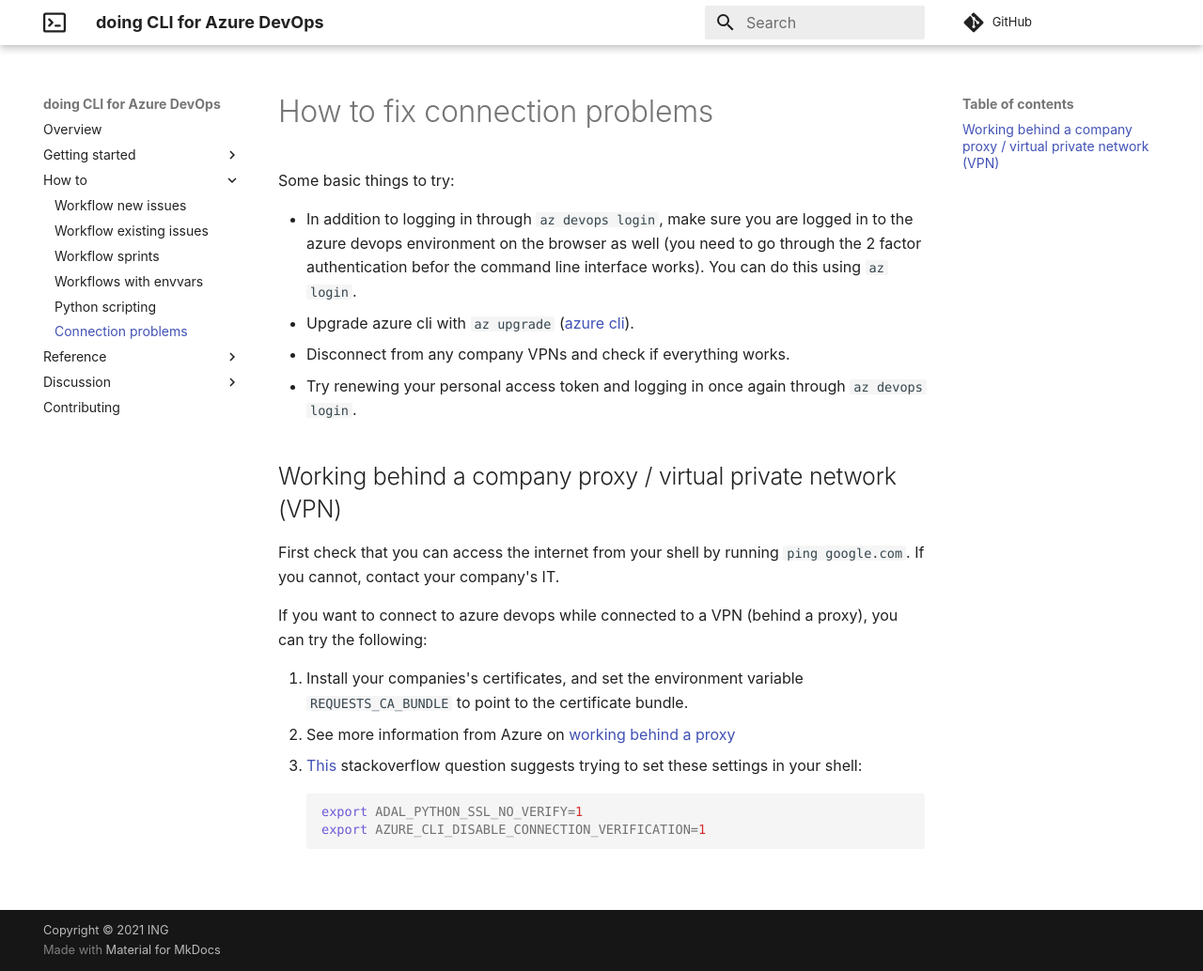
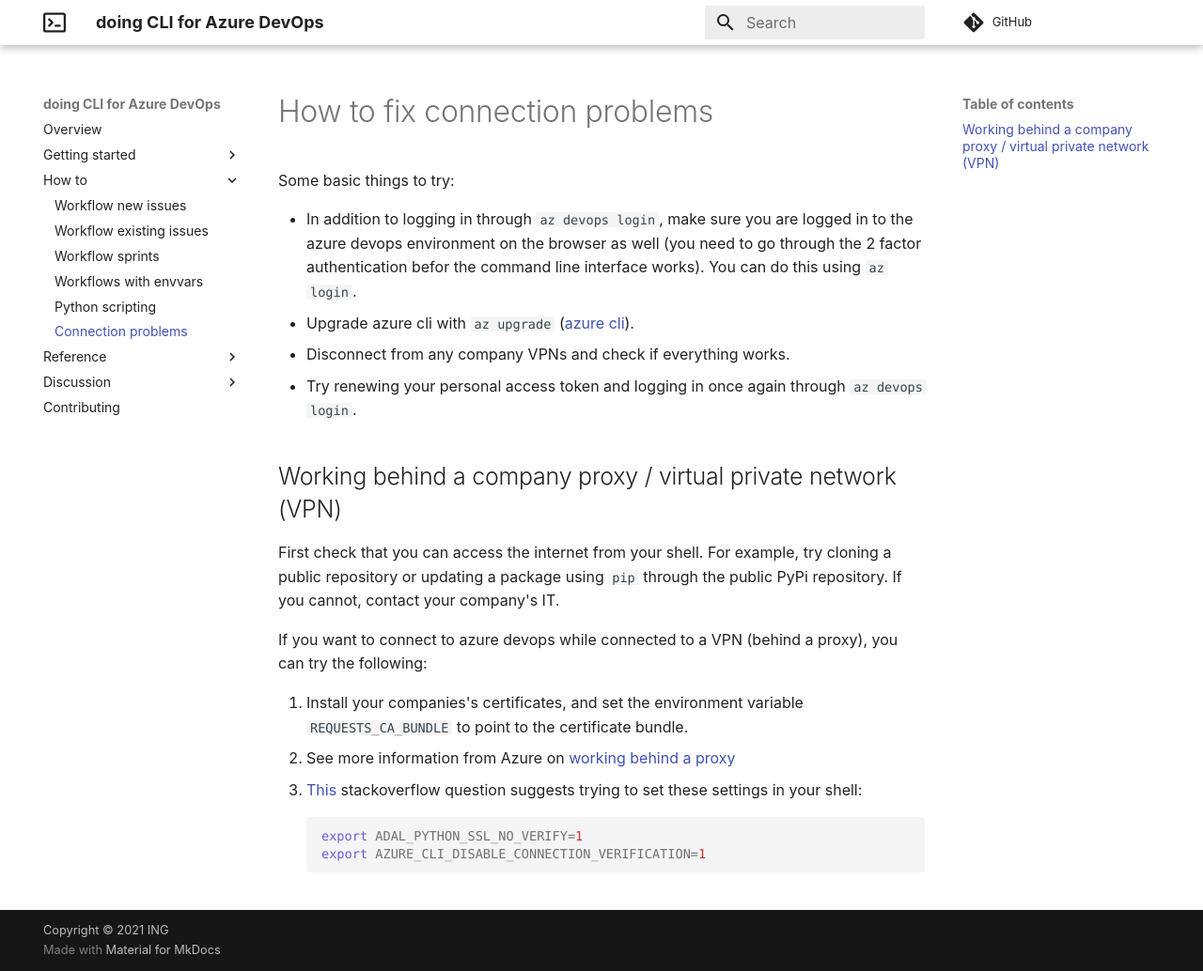
Before and after one commit to ing-bank/doing-cli, an MkDocs documentation site: the page built from docs/howto/connection_problems.md, in a window 1280 px wide and 1034 px high. Shown: the whole window at 94% size. Built offline with MkDocs 1.6.1 and Material for MkDocs 9.7.7, drawn with Linux system fonts in a browser that asks for light colours; comment, search, counter and statistics services are not loaded.

Commit message:
remove ping suggestion since it doesnt work for us

```diff
--- a/docs/howto/connection_problems.md
+++ b/docs/howto/connection_problems.md
@@ -9,7 +9,7 @@
 
 ## Working behind a company proxy / virtual private network (VPN)
 
-First check that you can access the internet from your shell by running `ping google.com`. If you cannot, contact your company's IT.
+First check that you can access the internet from your shell. For example, try cloning a public repository or updating a package using `pip` through the public PyPi repository. If you cannot, contact your company's IT.
 
 If you want to connect to azure devops while connected to a VPN (behind a proxy), you can try the following:
 
```
